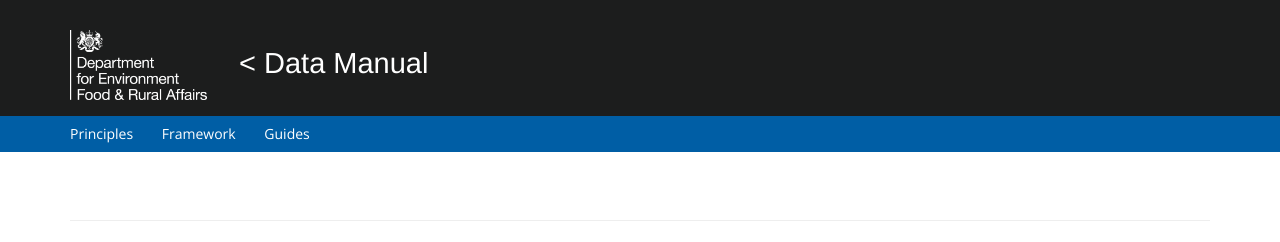
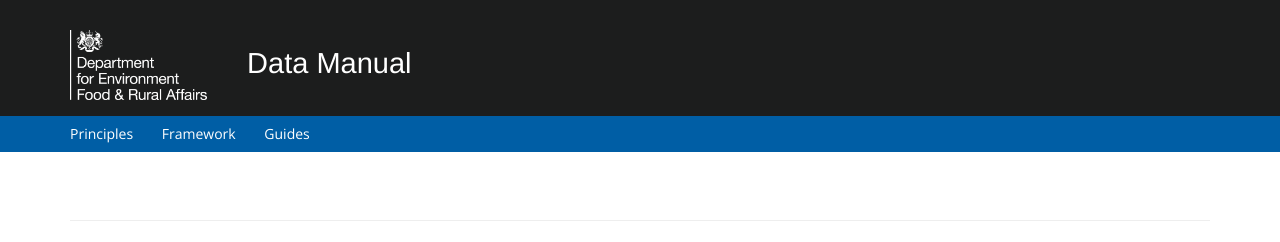
Before and after one commit to andjnewman/DDM, a Jekyll site: the page built from index.md, in a window 1280 px wide. Shown: the top 242 px of the page. Built offline with Jekyll 4.4.1, drawn with Linux system fonts in a browser that asks for light colours.

Commit message:
Update default.html

```diff
--- a/_layouts/default.html
+++ b/_layouts/default.html
@@ -12,7 +12,7 @@
             <div id="blackbar">
     		<div class="container">
 			<p>&nbsp;<p>
-			<h1><img src="{{ site.url }}{{ site.baseurl }}/images/defra_white_sml_aw.png" width="12%" /> &nbsp; &nbsp;< Data Manual</h1>
+			<h1><img src="{{ site.url }}{{ site.baseurl }}/images/defra_white_sml_aw.png" width="12%" /> &nbsp; &nbsp; Data Manual</h1>
                 </div>
 
             </div>
```
